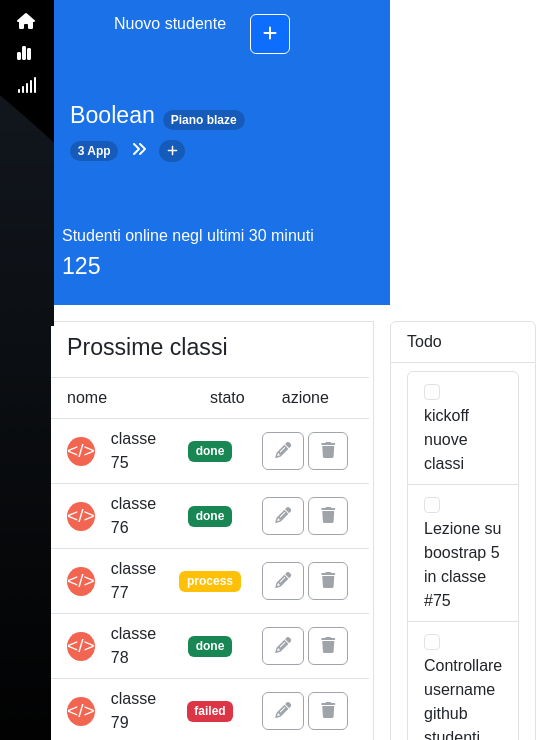
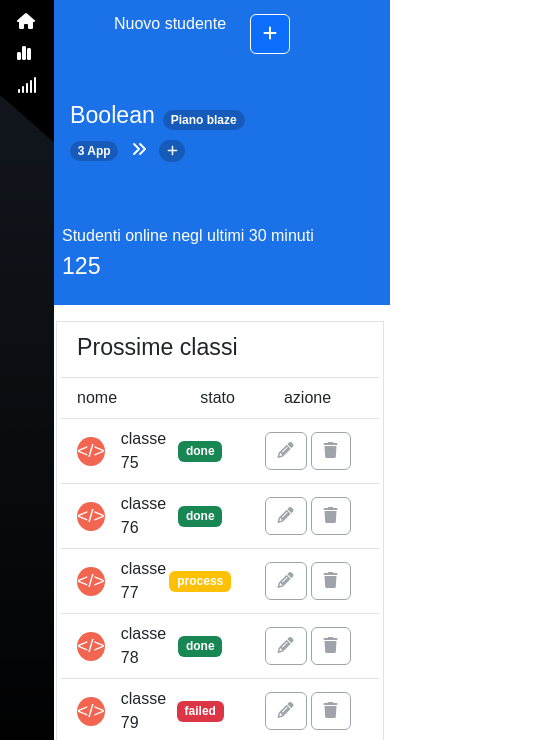
Before and after one commit to MembriniLuca29/html-css-bootstrap-dashboard, a plain HTML site: page index.html in a window 390 px wide. Shown: the part 70-810 px from the top of the page, 552 px wide, since content can reach past the window. Drawn offline with nearby package versions, Linux system fonts and the light colour scheme.

Commit message:
commit finale

```diff
--- a/css/12bool.css
+++ b/css/12bool.css
@@ -137,7 +137,7 @@
 /*
         Media querry
          */
-        @media screen  and (max-width:768px;){
+        @media screen  and (max-width:768px){
 
             .col-xs-1{
                 width: calc((100% /12) *1);
@@ -256,7 +256,7 @@
          /*
          MOBILE BIG
           */
-          @media screen  and (max-width:425px;){
+          @media screen  and (max-width:425px){
 
             .col-sm-1{
                 width: calc((100% /12) *1);
--- a/css/style.css
+++ b/css/style.css
@@ -92,6 +92,7 @@ button{
     min-width:110px ;
     background-image: url("../img/sidebar-bg.png");
     background-color: black;
+
 }
 
 .top-left-bar{
@@ -156,6 +157,12 @@ h5{
 }
 
 
+.mycol-4{
+    width: calc((100% /12) *4);
+
+}
+
+
 
 /* media Querry */
 
@@ -215,13 +222,23 @@ h5{
 
     .mobile100{
         min-width: calc((100% /12) *12);
+        margin-left: 10px;
     }
 
     .classi{
-        max-width: calc((100% /12) *4);
+        max-width: calc((100% /12) *3);
     }
     .myaction{
-        min-width: calc((100% /12) *8);
+        min-width: calc((100% /12) *9);
+    }
+
+    .tablet-wrap{
+        flex-wrap: wrap;
+    }
+
+    .mycol-4{
+        min-width: calc((100% /12) *12);
+        margin-left: 30px;
     }
 }
 
```
